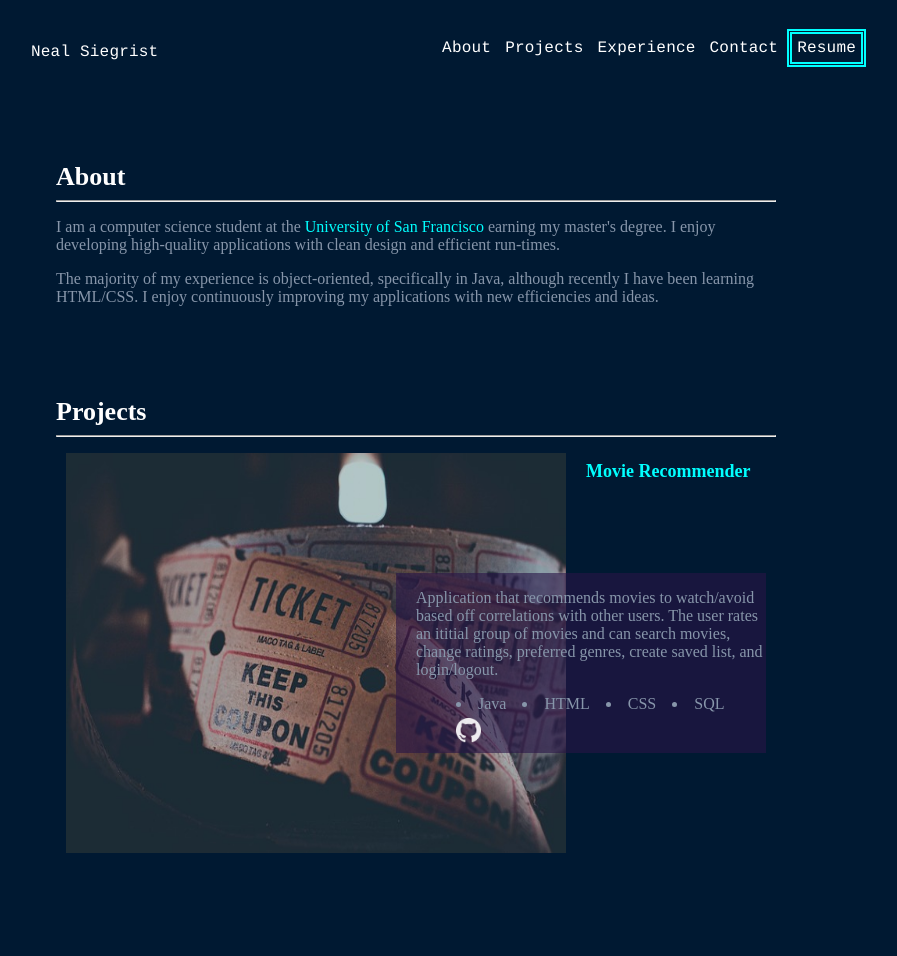
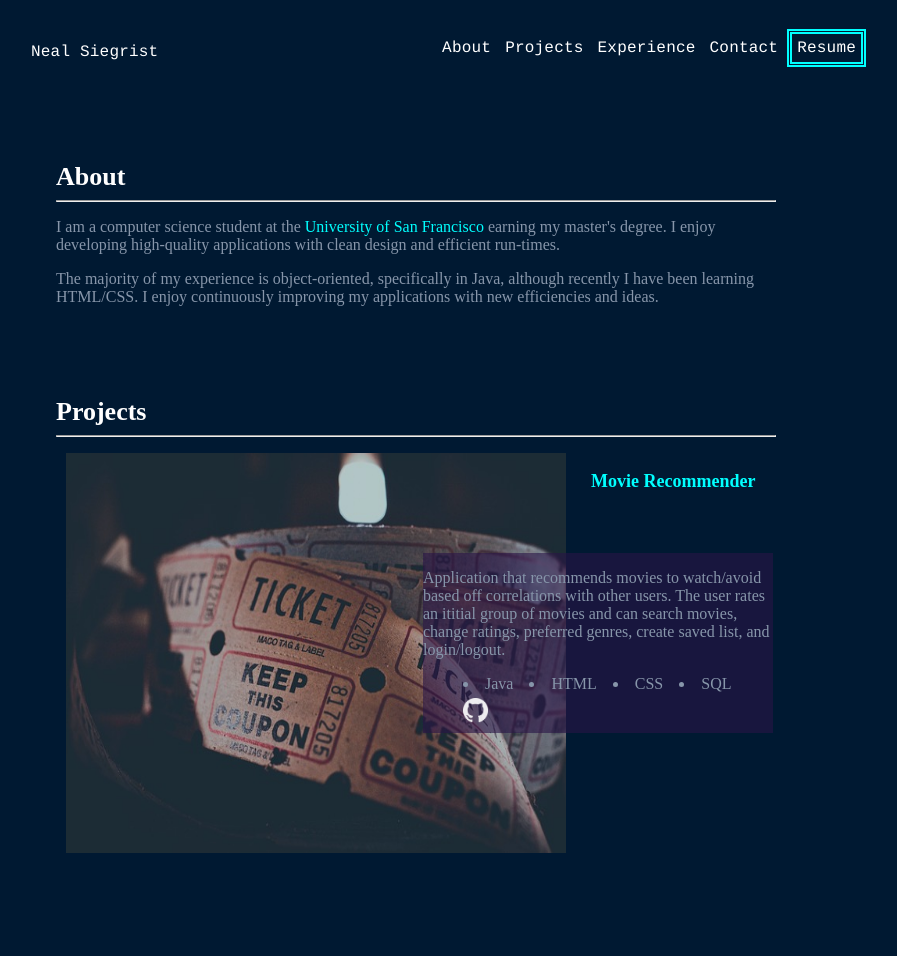
Before and after one commit to NealSiegrist/personal-website, a plain HTML site: page index.html in a window 1280 px wide. Shown: the top 956 px of the page, without its empty margins (232-1129 px from the left). Drawn offline with Linux system fonts and the light colour scheme.

Commit message:
Added relative positioning.

```diff
--- a/css/styles.css
+++ b/css/styles.css
@@ -80,6 +80,7 @@ li.resume {
 }
 
 .movie-recommender img:hover {
+	position: relative;
 	opacity: 1;
 }
 
@@ -87,8 +88,8 @@ li.resume {
 	position: absolute;
 	height: 30px;
 	width: 180px;
-	bottom: 480px;
-	right: 0px;
+	top: 0%;
+	left: 75%;
 	font-size: 18px;
 	font-weight: bold;
   	background-color: rgb(0, 25, 50);;
@@ -99,12 +100,10 @@ li.resume {
   position: absolute;
   width: 350px;
   height: 180px;
-  bottom: 200px;
-  right: 0px;
+  top: 20%;
+  left: 51%;
   background-color: rgba(40, 20, 70, 0.6);
   color: rgb(135, 150, 170);
-  padding-left: 20px;
-  padding-right: 0px;
 }
 
 .movie-recommender-text:hover {
```
